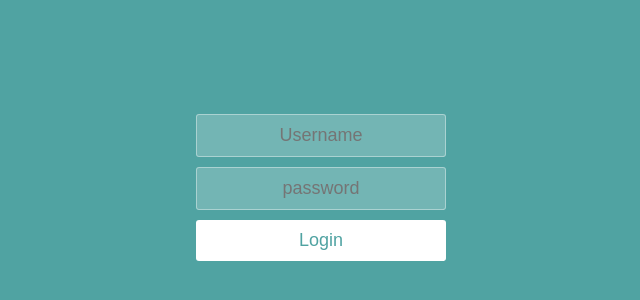
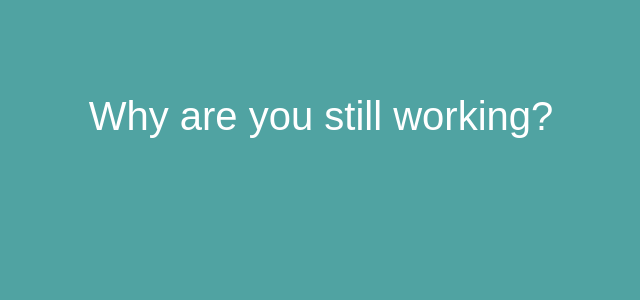
Before and after one commit to Yuto299/react-conditional-rendering, a React (Vite) app: page / in a window 1280 px wide. Shown: the part 114-414 px from the top of the page, without its empty margins (319-959 px from the left). Built offline with nearby package versions, Linux system fonts and the light colour scheme.

Commit message:
また新しい書き方を学んだ

```diff
--- a/src/App.jsx
+++ b/src/App.jsx
@@ -1,12 +1,21 @@
 import "./App.css";
 import Login from "./Login";
 
-let isLoggedIn = false;
+// let isLoggedIn = false;
+
+const currentTime = new Date(2025, 8, 30, 18).getHours();
+
+console.log(currentTime);
 
 function App() {
   return (
     <>
-      <div className="container">{isLoggedIn ? <h1>Hello</h1> : <Login />}</div>
+      <div className="container">
+        {
+          currentTime > 12 && <h1>Why are you still working?</h1>
+          // isLoggedIn ? <h1>Hello</h1> : <Login />
+        }
+      </div>
     </>
   );
 }
```
